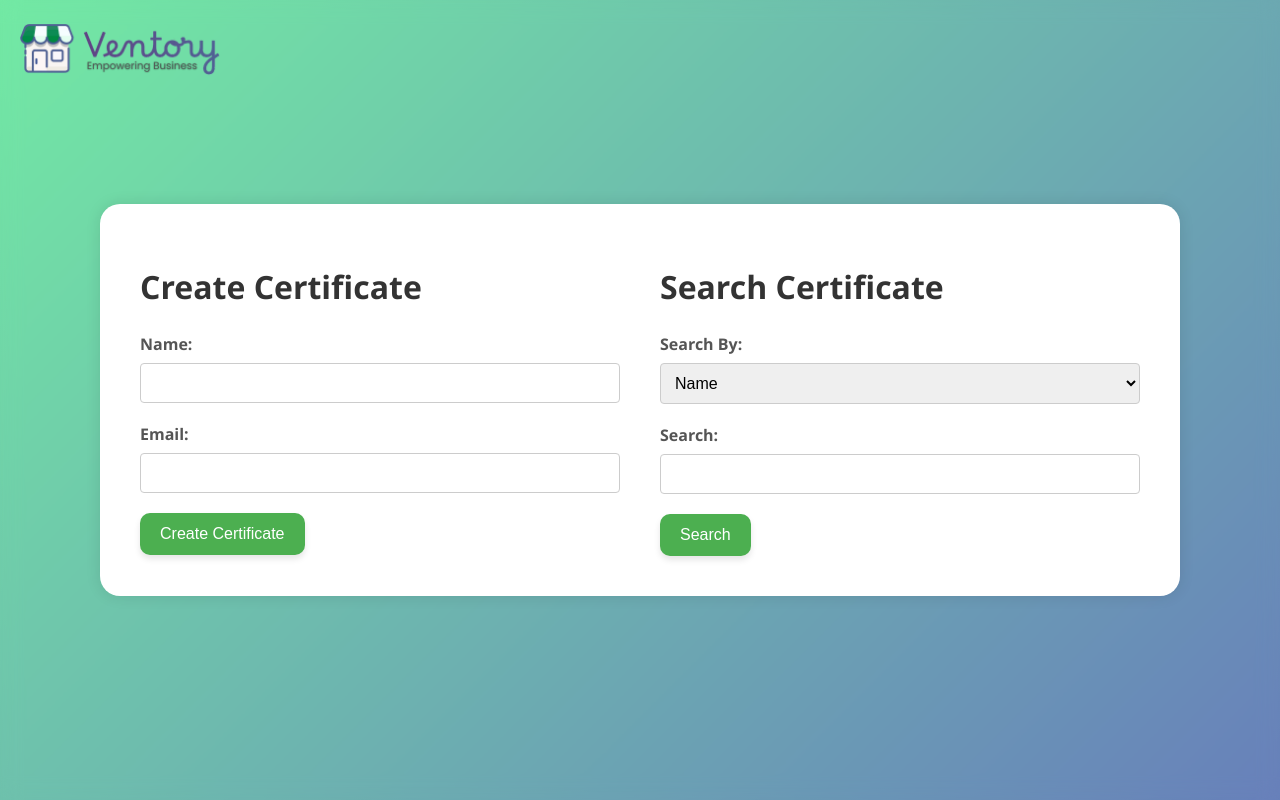
After one commit to Rudra-Garg/Ventory_T2, a Flask app: template templates/index.html in a window 1280 px wide. The commit adds this page. Run offline with Flask 3, Linux system fonts and the light colour scheme; the template is opened without the code that fills it, so the values that code supplies are empty.

Commit message:
Added Dashboard

```diff
--- a/app.py
+++ b/app.py
@@ -9,8 +9,8 @@ app = Flask(__name__)
 
 
 @app.route('/')
-def hello_world():  # home page
-    return 'Hello World!'
+def home_page():  # home page
+    return render_template('index.html')
 
 
 def add_text_to_certificate(candidate_name, candidate_id):
@@ -73,7 +73,6 @@ def create():
     # extract candidate_name and candidate_email from query
     candidate_name = request.args.get('candidate_name')[:20]
     candidate_email = request.args.get('candidate_email')
-
     # generate a unique id for the candidate
     candidate_id = uuid.uuid4().hex
 
@@ -94,34 +93,84 @@ def create():
 
     # Get the public URL of the uploaded PDF
     public_url = blob.public_url
-
+    local_url = "http://127.0.0.1:5000/certificate/" + candidate_id
     # Create a new document in the 'candidates' collection
     details = {
         'candidate_name': candidate_name,
         'candidate_email': candidate_email,
-        'certificate_url': public_url
+        'certificate_url': public_url,
+        'local_url': local_url
     }
     doc_ref = db.collection('candidates').document(candidate_id)
     doc_ref.set(details)
 
-    #return the details of the candidate
+    # return the details of the candidate
     return jsonify(details)
 
 
-@app.route('/certificate/<certificate_id>', methods=['GET'])
-def display_certificate(certificate_id):
-    # Retrieve the document reference for the given certificate ID
-    doc_ref = db.collection('candidates').document(certificate_id)
+@app.route('/certificate/<candidate_id>/', methods=['GET'])
+def get_certificate(candidate_id):
+    doc_ref = db.collection('candidates').document(candidate_id)
+    doc = doc_ref.get()
+    if doc.exists:
+        doc_data = doc.to_dict()
+        return render_template('certificate.html', certificate_url=doc_data['certificate_url'],
+                               certificate_id=candidate_id, candidate_name=doc_data['candidate_name'],
+                               candidate_email=doc_data['candidate_email'])
+    else:
+        return 'Certificate not found', 404
 
-    # Convert the reference to a dictionary
-    doc = doc_ref.get().to_dict()
 
-    # Get the certificate URL from the document
-    certificate_url = doc.get('certificate_url')
+@app.route('/search', methods=['GET'])
+def search_certificate():
+    search_type = request.args.get('type')
+    query = request.args.get('query')
 
-    # Render the template with the certificate URL
-    return render_template('certificate.html', certificate_url=certificate_url)
+    if search_type == 'id':
+        # Search by candidate_id
+        doc_ref = db.collection('candidates').document(query)
+        doc = doc_ref.get()
+        if doc.exists:
+            doc_data = doc.to_dict()
+            return jsonify([{
+                'candidate_name': doc_data['candidate_name'],
+                'candidate_email': doc_data['candidate_email'],
+                'certificate_url': doc_data['certificate_url'],
+                'local_url': doc_data['local_url']
+            }])
+    elif search_type == 'name':
+        # Search by candidate_name with partial matching
+        query_ref = db.collection('candidates').where('candidate_name', '>=', query).where('candidate_name', '<=',
+                                                                                           query + '\uf8ff').stream()
+        results = []
+        for doc in query_ref:
+            doc_data = doc.to_dict()
+            results.append({
+                'candidate_name': doc_data['candidate_name'],
+                'candidate_email': doc_data['candidate_email'],
+                'certificate_url': doc_data['certificate_url'],
+                'local_url': doc_data['local_url']
+            })
+        return jsonify(results)
+    elif search_type == 'email':
+        # Search by candidate_email with partial matching
+        query_ref = db.collection('candidates').where('candidate_email', '>=', query).where('candidate_email', '<=',
+                                                                                            query + '\uf8ff').stream()
+        results = []
+        for doc in query_ref:
+            doc_data = doc.to_dict()
+            results.append({
+                'candidate_name': doc_data['candidate_name'],
+                'candidate_email': doc_data['candidate_email'],
+                'certificate_url': doc_data['certificate_url'],
+                'local_url': doc_data['local_url']
+            })
+        return jsonify(results)
+    else:
+        return jsonify({'error': 'Invalid search type'}), 400
+
+    return jsonify([])
 
 
 if __name__ == '__main__':
-    app.run(debug=True, host='0.0.0.0', port=8080)
+    app.run(debug=True)
--- /dev/null
+++ b/static/css/index.css
@@ -0,0 +1,119 @@
+body {
+    font-family: "Segoe UI", sans-serif;
+    margin: 0;
+    padding: 0;
+    display: flex;
+    justify-content: center;
+    align-items: center;
+    height: 100vh;
+    background: linear-gradient(135deg, rgba(79, 228, 141, 0.8), rgba(66, 96, 169, 0.8));
+    backdrop-filter: blur(10px);
+}
+.logo {
+    position: absolute;
+    top: 20px;
+    left: 20px;
+    width: 200px;
+    height: auto;
+}
+.container {
+    background-color: #fff;
+    padding: 40px;
+    border-radius: 20px;
+    box-shadow: 0 0 15px rgba(0, 0, 0, 0.1);
+    max-width: 1000px;
+    width: 100%;
+    display: flex;
+    flex-wrap: wrap;
+    justify-content: space-between;
+}
+
+.form-container {
+    width: calc(50% - 20px);
+}
+
+h1, h2 {
+    margin-bottom: 25px;
+    color: #333;
+}
+
+.form-group {
+    margin-bottom: 20px;
+}
+
+.form-group label {
+    display: block;
+    margin-bottom: 8px;
+    font-weight: bold;
+    color: #555;
+    transition: color 0.3s ease;
+}
+
+.form-group label:hover {
+    color: #4CAF50;
+}
+
+.form-group input, .form-group select {
+    width: 100%;
+    padding: 10px;
+    box-sizing: border-box;
+    border: 1px solid #ccc;
+    border-radius: 4px;
+    font-size: 16px;
+}
+
+.btn {
+    background-color: #4CAF50;
+    color: white;
+    padding: 12px 20px;
+    border: none;
+    border-radius: 10px;
+    cursor: pointer;
+    font-size: 16px;
+    transition: background-color 0.3s ease, box-shadow 0.3s ease;
+    box-shadow: 0 4px 6px rgba(0, 0, 0, 0.1);
+}
+
+.btn:hover {
+    background-color: #45a049;
+}
+
+.hidden {
+    display: none;
+}
+
+#message, #searchMessage, #createMessage, #searchResults {
+    margin-top: 20px;
+}
+
+#message p, #searchMessage p, #createMessage p {
+    font-size: 16px;
+}
+
+#certificateLink, #searchCertificateLink {
+    color: #4CAF50;
+    text-decoration: none;
+    font-weight: bold;
+}
+
+#certificateLink:hover, #searchCertificateLink:hover {
+    text-decoration: underline;
+}
+
+#certificateList {
+    list-style-type: none;
+    padding: 0;
+}
+
+#certificateList li {
+    margin-bottom: 10px;
+}
+
+#certificateList a {
+    color: #4CAF50;
+    text-decoration: none;
+}
+
+#certificateList a:hover {
+    text-decoration: underline;
+}
--- /dev/null
+++ b/static/script.js
@@ -0,0 +1,55 @@
+document.getElementById('certificateForm').addEventListener('submit', function (event) {
+    event.preventDefault();
+    const name = document.getElementById('name').value;
+    const email = document.getElementById('email').value;
+    fetch(`/create?candidate_name=${name}&candidate_email=${email}`)
+        .then(response => response.json())
+        .then(data => {
+            if (data.certificate_url) {
+                const createMessageDiv = document.getElementById('createMessage');
+                const certificateLink = document.getElementById('certificateLink');
+                certificateLink.href = data.local_url;
+                createMessageDiv.classList.remove('hidden');
+            } else {
+                console.error('Invalid response:', data);
+            }
+        })
+        .catch(error => {
+            console.error('Error:', error);
+        });
+});
+
+document.getElementById('searchForm').addEventListener('submit', function (event) {
+    event.preventDefault();
+    const searchType = document.getElementById('searchType').value;
+    const searchInput = document.getElementById('searchInput').value;
+    const searchResultsDiv = document.getElementById('searchResults');
+    const certificateList = document.getElementById('certificateList');
+
+
+    fetch(`/search?type=${searchType}&query=${searchInput}`)
+        .then(response => response.json())
+        .then(data => {
+            certificateList.innerHTML = '';
+            if (data.length > 0) {
+                data.forEach(certificate => {
+                    const listItem = document.createElement('li');
+                    const certificateLink = document.createElement('a');
+                    certificateLink.href = certificate.local_url;
+                    certificateLink.target = '_blank';
+                    certificateLink.textContent = `${certificate.candidate_name} - ${certificate.candidate_email}`;
+                    listItem.appendChild(certificateLink);
+                    certificateList.appendChild(listItem);
+                });
+                searchResultsDiv.classList.remove('hidden');
+            } else {
+                const noResultsMessage = document.createElement('p');
+                noResultsMessage.textContent = 'No certificates found.';
+                certificateList.appendChild(noResultsMessage);
+                searchResultsDiv.classList.remove('hidden');
+            }
+        })
+        .catch(error => {
+            console.error('Error:', error);
+        });
+});
--- /dev/null
+++ b/templates/index.html
@@ -0,0 +1,57 @@
+<!DOCTYPE html>
+<html lang="en">
+<head>
+    <meta charset="UTF-8">
+    <meta name="viewport" content="width=device-width, initial-scale=1.0">
+    <title>Create Certificate</title>
+    <link rel="stylesheet" href="/static/css/index.css">
+    <link rel="icon" type="image/svg+xml" href="https://ventory.in/icon.svg">
+</head>
+<body>
+<img src="/static/logo.png" alt="Logo" class="logo">
+<div class="container">
+    <div class="form-container">
+        <h1>Create Certificate</h1>
+        <form id="certificateForm">
+            <div class="form-group">
+                <label for="name">Name:</label>
+                <input type="text" id="name" name="name" required>
+            </div>
+            <div class="form-group">
+                <label for="email">Email:</label>
+                <input type="email" id="email" name="email" required>
+            </div>
+            <button type="submit" class="btn">Create Certificate</button>
+        </form>
+        <div id="createMessage" class="hidden">
+            <p>Certificate created! <a id="certificateLink" href="" target="_blank">Click here to view it</a></p>
+        </div>
+    </div>
+
+    <div class="form-container">
+        <h1>Search Certificate</h1>
+        <form id="searchForm">
+            <div class="form-group">
+                <label for="searchType">Search By:</label>
+                <select id="searchType" name="searchType">
+                    <option value="name">Name</option>
+                    <option value="email">Email</option>
+                    <option value="id">Certificate ID</option>
+                </select>
+            </div>
+            <div class="form-group">
+                <label for="searchInput">Search:</label>
+                <input type="text" id="searchInput" name="searchInput" required>
+            </div>
+            <button type="submit" class="btn">Search</button>
+        </form>
+        <div id="searchResults" class="hidden">
+            <h3>Search Results:</h3>
+            <ul id="certificateList"></ul>
+        </div>
+    </div>
+
+</div>
+<script src="/static/script.js"></script>
+</body>
+</html>
```
Also changed, not shown: static/css/certificate.css (added, +50 -0 lines), templates/certificate.html (+18 -3 lines), static/logo.png (added).
